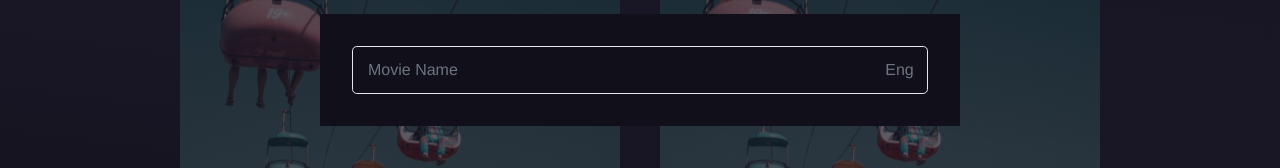
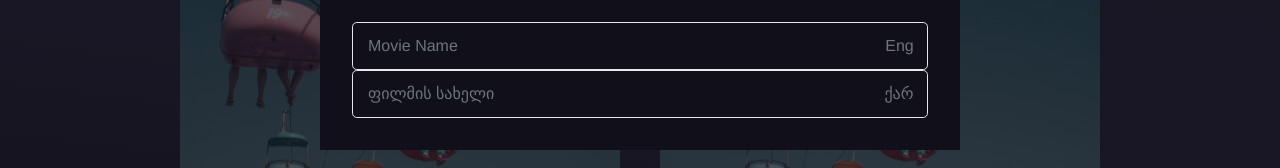
Before and after one commit to SousouBer/movie-quotes-frontend, a Vue app: page /my-movies in a window 1280 px wide. Shown: the part 330-498 px from the top of the page. Built offline with nearby package versions, Linux system fonts and the light colour scheme; no server answers; a web font is replaced by a local one; what @vee-validate/i18n would draw is missing.

Commit message:
fix: fix movie input padding by adding dynamic padding value from label

```diff
--- a/src/components/base/movies/BaseMovieInput.vue
+++ b/src/components/base/movies/BaseMovieInput.vue
@@ -9,7 +9,7 @@ type Locale = "en" | "ka";
 const props = defineProps<{
   name: string;
   label: string;
-  locale: Locale;
+  locale?: Locale;
 }>();
 
 const { value, errorMessage, meta } = useField<string>(
@@ -17,7 +17,7 @@ const { value, errorMessage, meta } = useField<string>(
 );
 
 const inputLanguage = computed((): string => {
-  return props.locale === "ka" ? "ქართ" : "Eng";
+  return props.locale === "ka" ? "ქარ" : "Eng";
 });
 
 const inputIsFocused = ref<boolean>(false);
@@ -35,20 +35,31 @@ const labelClasses = computed((): string => {
     ? "text-base text-shade-of-gray"
     : "text-white text-xl";
 });
+
+const labelRef = ref<HTMLLabelElement | null>(null);
+
+const inputPadding = computed(() => {
+  if (labelRef.value) {
+    const labelWidth = labelRef.value.offsetWidth;
+    return `${labelWidth + 30}px`;
+  }
+});
 </script>
 
 <template>
   <div class="relative">
     <label
+      :class="labelClasses"
       class="pointer-events-none absolute top-1/2 left-0 transform translate-x-4 -translate-y-1/2"
-      :class="labelClasses"
+      ref="labelRef"
       :for="props.name"
       >{{ inputIsFocused || value ? `${label}:` : label }}</label
     >
     <input
       @focus="handleFocus"
       @blur="handleBlur"
-      class="pl-[7.5rem] outline-none movie-input w-full bg-transparent text-white text-xl border border:shade-of-gray rounded-[4.8px] py-[9px] px-[16px]"
+      :style="{ 'padding-left': inputPadding }"
+      class="outline-none movie-input w-full bg-transparent text-white text-xl border border:shade-of-gray rounded-[4.8px] py-[9px] px-[16px]"
       :name="props.name"
       type="text"
       v-model="value"
--- a/src/components/movies/MovieForm.vue
+++ b/src/components/movies/MovieForm.vue
@@ -7,5 +7,6 @@ import { Form as MovieForm } from "vee-validate";
 <template>
   <MovieForm class="bg-dark-shade-of-blue w-1/2 p-8">
     <BaseMovieInput name="name.en" label="Movie Name" locale="en" />
+    <BaseMovieInput name="name.ka" label="ფილმის სახელი" locale="ka" />
   </MovieForm>
 </template>
```
